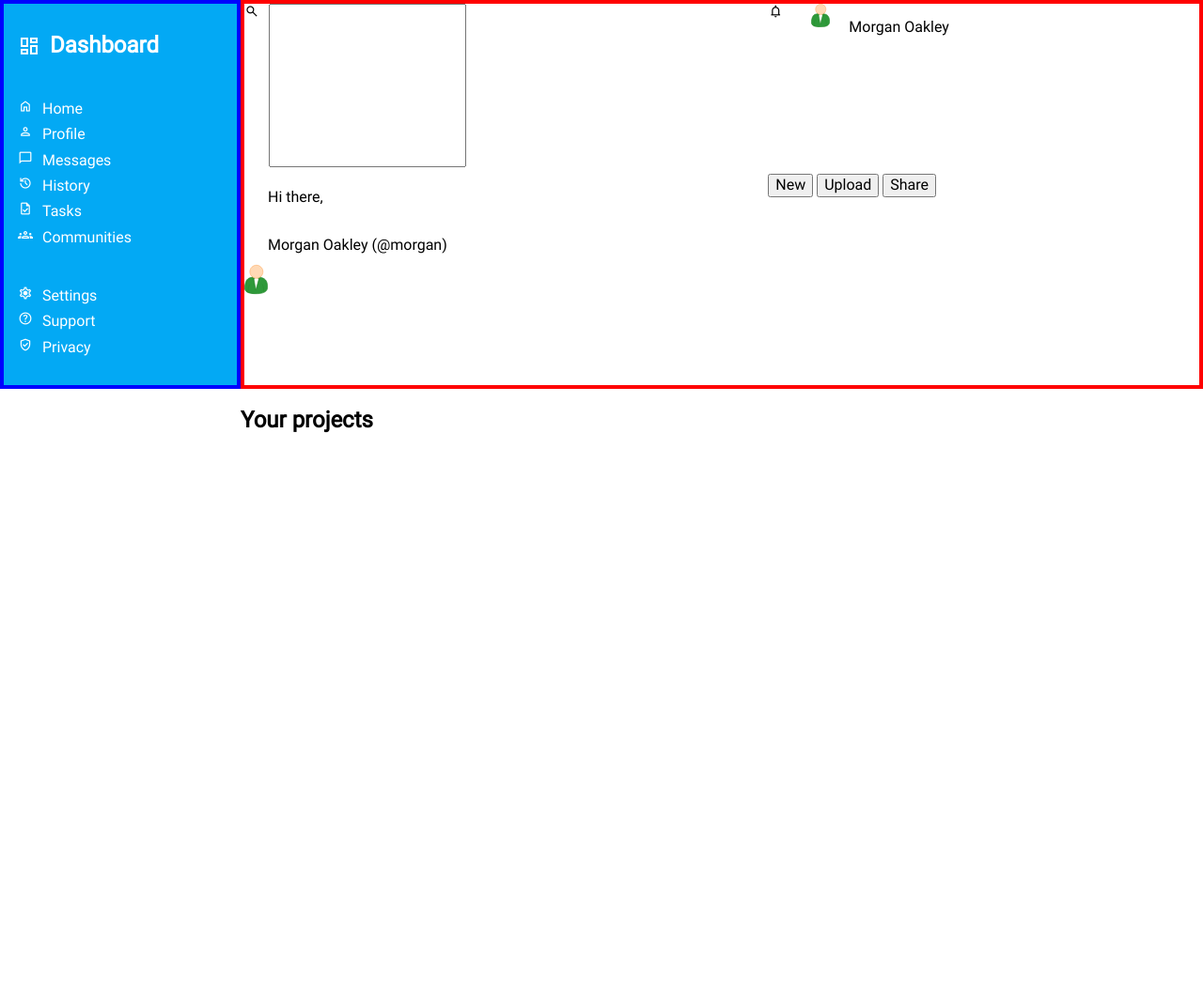
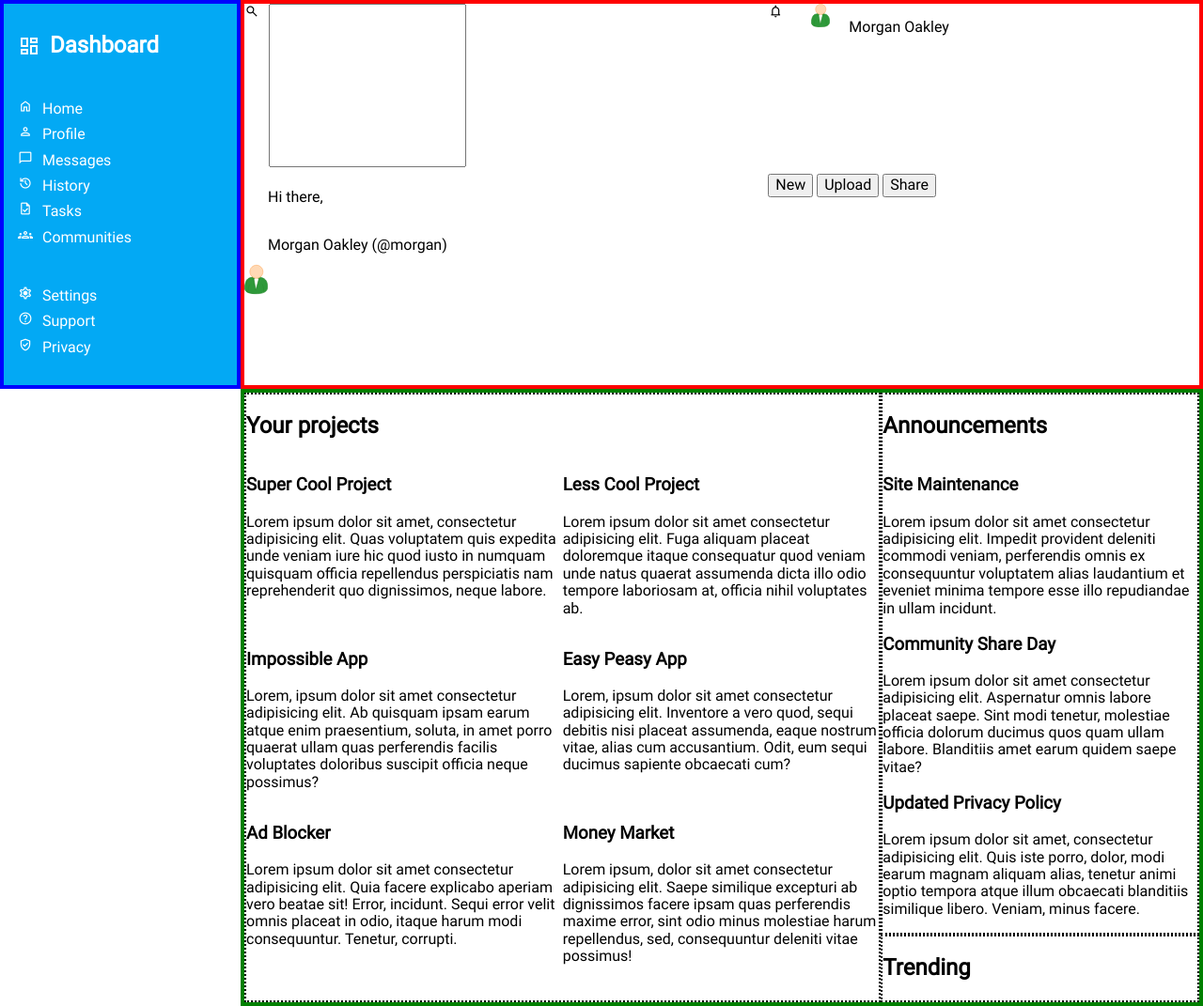
Before and after one commit to had-arach-eric/admin-dashboard, a plain HTML site: page index.html in a window 1280 px wide. Shown: the whole page at 94% size. Before the commit the page ends 800 px from the top, so only its background shows below. Drawn offline with nearby package versions, Linux system fonts and the light colour scheme.

Commit message:
Partially complete HTML.

```diff
--- a/index.html
+++ b/index.html
@@ -74,14 +74,64 @@
     </div>
 
     <div class="content">
+
       <div class="projects">
         <h2>Your projects</h2>
+        <div class="projects-description">
+          <div class="project-one">
+            <h3>Super Cool Project</h3>
+            <p>Lorem ipsum dolor sit amet, consectetur adipisicing elit. Quas voluptatem quis expedita unde veniam iure hic quod iusto in numquam quisquam officia repellendus perspiciatis nam reprehenderit quo dignissimos, neque labore.</p>
+          </div>
+          <div class="project-two">
+            <h3>Less Cool Project</h3>
+            <p>Lorem ipsum dolor sit amet consectetur adipisicing elit. Fuga aliquam placeat doloremque itaque consequatur quod veniam unde natus quaerat assumenda dicta illo odio tempore laboriosam at, officia nihil voluptates ab.</p>
+          </div>
+          <div class="project-three">
+            <h3>Impossible App</h3>
+            <p>Lorem, ipsum dolor sit amet consectetur adipisicing elit. Ab quisquam ipsam earum atque enim praesentium, soluta, in amet porro quaerat ullam quas perferendis facilis voluptates doloribus suscipit officia neque possimus?</p>
+          </div>
+          <div class="project-four">
+            <h3>Easy Peasy App</h3>
+            <p>Lorem, ipsum dolor sit amet consectetur adipisicing elit. Inventore a vero quod, sequi debitis nisi placeat assumenda, eaque nostrum vitae, alias cum accusantium. Odit, eum sequi ducimus sapiente obcaecati cum?</p>
+          </div>
+          <div class="project-five">
+            <h3>Ad Blocker</h3>
+            <p>Lorem ipsum dolor sit amet consectetur adipisicing elit. Quia facere explicabo aperiam vero beatae sit! Error, incidunt. Sequi error velit omnis placeat in odio, itaque harum modi consequuntur. Tenetur, corrupti.</p>
+          </div>
+          <div class="project-six">
+            <h3>Money Market</h3>
+            <p>Lorem ipsum, dolor sit amet consectetur adipisicing elit. Saepe similique excepturi ab dignissimos facere ipsam quas perferendis maxime error, sint odio minus molestiae harum repellendus, sed, consequuntur deleniti vitae possimus!</p>
+          </div>
+        </div>
+      </div>
 
+      <div class="announcements">
+        <h2>Announcements</h2>
+        <div class="announcements-description">
+          <div class="announcement-one">
+            <h3>Site Maintenance</h3>
+            <p>Lorem ipsum dolor sit amet consectetur adipisicing elit. Impedit provident deleniti commodi veniam, perferendis omnis ex consequuntur voluptatem alias laudantium et eveniet minima tempore esse illo repudiandae in ullam incidunt.</p>
+          </div>
+          <div class="announcement-two">
+            <h3>Community Share Day</h3>
+            <p>Lorem ipsum dolor sit amet consectetur adipisicing elit. Aspernatur omnis labore placeat saepe. Sint modi tenetur, molestiae officia dolorum ducimus quos quam ullam labore. Blanditiis amet earum quidem saepe vitae?</p>
+          </div>
+          <div class="announcement-three">
+            <h3>Updated Privacy Policy</h3>
+            <p>Lorem ipsum dolor sit amet, consectetur adipisicing elit. Quis iste porro, dolor, modi earum magnam aliquam alias, tenetur animi optio tempora atque illum obcaecati blanditiis similique libero. Veniam, minus facere.</p>
+          </div>
+        </div>
       </div>
-      <div class="announcements">
 
-      </div>
       <div class="trending">
+        <h2>Trending</h2>
+        <div class="trending-description">
+          <div class="trending-one"></div>
+          <div class="trending-two"></div>
+          <div class="trending-three"></div>
+          <div class="trending-four"></div>
+        </div>
+
 
       </div>
     </div>
--- a/styles/styles.css
+++ b/styles/styles.css
@@ -131,6 +131,7 @@ header > .buttons {
 }
 
 .content {
+  border: 4px solid green;
   grid-row: 2 / 3;
   grid-column: 2 / 3;
   display: grid;
@@ -138,18 +139,26 @@ header > .buttons {
 }
 
 .projects {
+  border: 2px dotted black;
   grid-row: 1 / 3;
   display: flex;
-  flex-wrap: wrap;
+  flex-direction: column;
+}
+
+.projects-description {
+  display: grid;
+  grid-template-columns: 1fr 1fr;
 }
 
 .announcements {
+  border: 2px dotted black;
   grid-row-start: 1;
   display: flex;
   flex-direction: column;
 }
 
 .trending {
+  border: 2px dotted black;
   grid-row-start: 2;
   display: flex;
   flex-direction: column;
```
